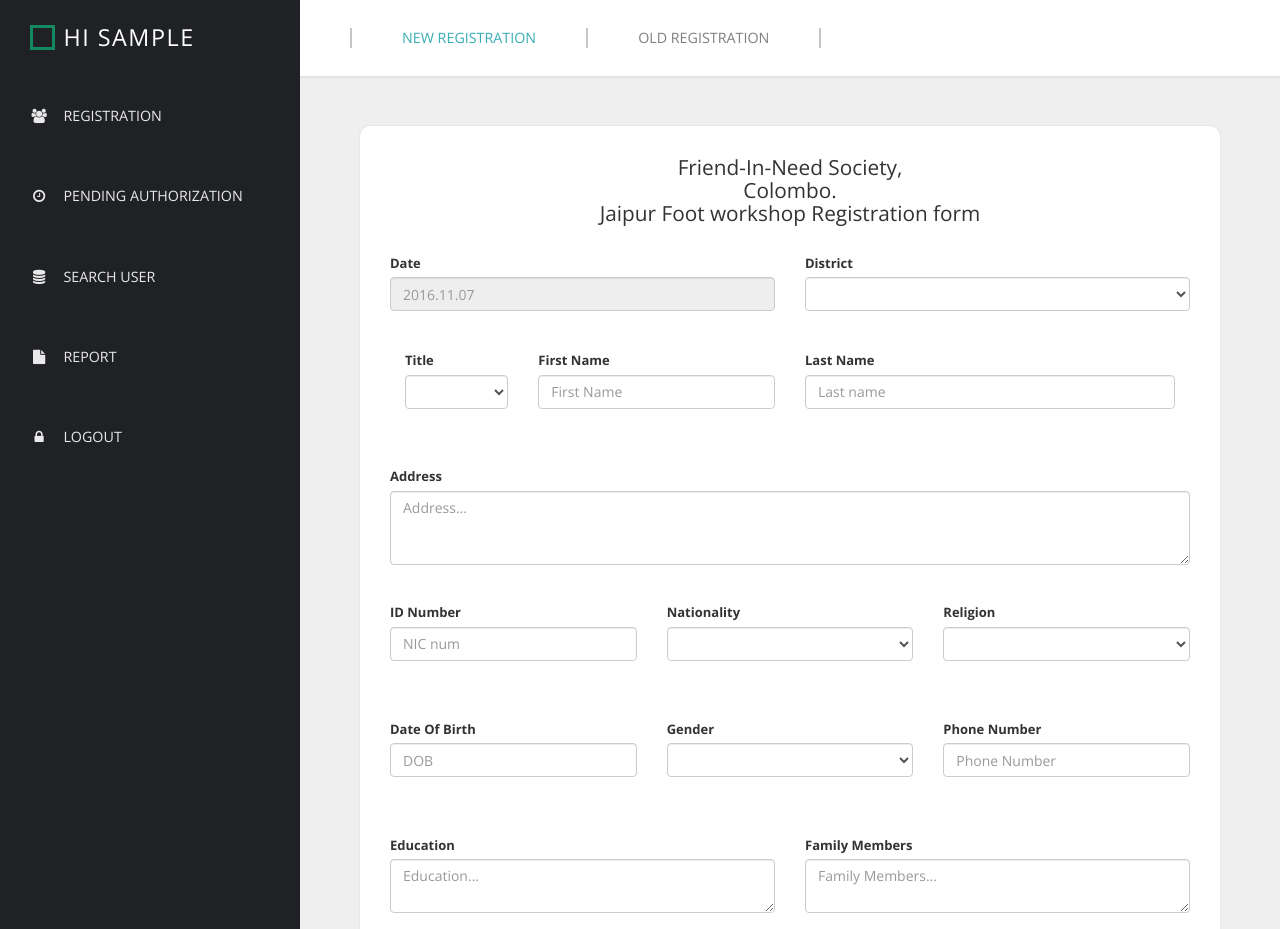
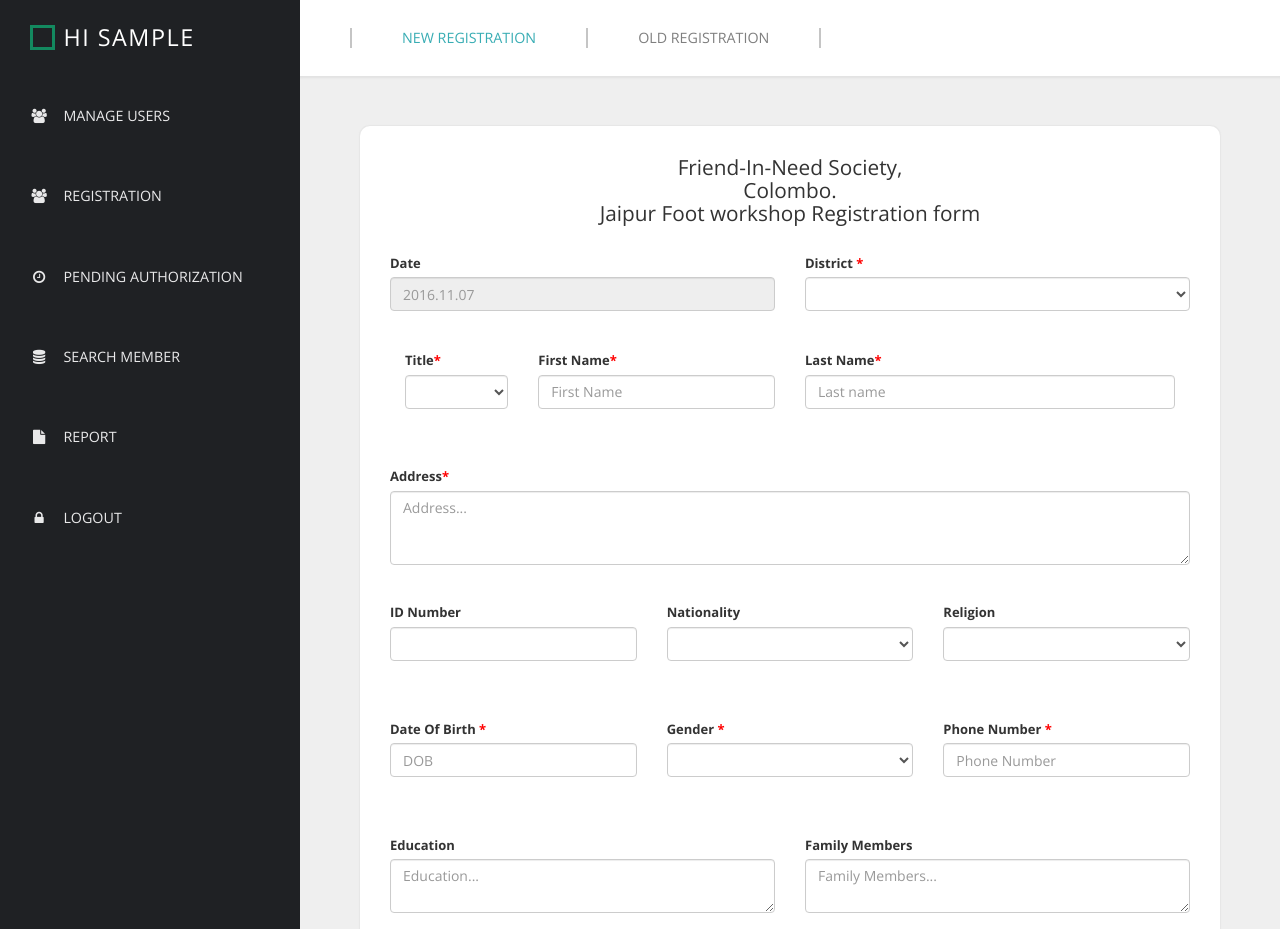
Before and after one commit to GENESIIS/lims, a PHP site: page /registration.php in a window 1280 px wide. Shown: the top 929 px of the page. Run offline with PHP 8.4, Linux system fonts and the light colour scheme; the visitor is signed in with stand-in values (Sample User, id 1); tables that the repository leaves empty hold one stand-in row (values such as "Sample post"); data that the repository does not hold is empty; some libraries are stand-ins or nearby versions.

Commit message:
Update registration.php

```diff
--- a/registration.php
+++ b/registration.php
@@ -49,6 +49,7 @@
 <script type="text/javascript" src="http://code.jquery.com/jquery.min.js"></script>
 <script src="http://ajax.googleapis.com/ajax/libs/jquery/1.6.4/jquery.min.js"></script>
 <script type="text/javascript" src="http://ajax.googleapis.com/ajax/libs/jqueryui/1.8.16/jquery-ui.min.js"></script>
+ <link href="css/error.css" rel="stylesheet">
 
 <script>
 
@@ -98,7 +99,7 @@
 
 
 jQuery(function() {
-    jQuery( "#datepicker" ).datepicker({ dateFormat: 'yy-mm-dd',changeYear: true,changeMonth:true, yearRange : '-90:yy+1'});
+    jQuery( "#datepicker" ).datepicker({ dateFormat: 'yy-mm-dd',changeYear: true,changeMonth:true, yearRange : '-90:yy+1', maxDate: '-1Y'});
 
 });
 jQuery(function() {
@@ -111,13 +112,28 @@
 
 </script>
 
+ <style>
+    .form-group.required .control-label:after {
+   content:"*";
+   color:red;
+}
+    </style>
+
+
   </head>
   <body>
     <!-- Left column -->
     <div class="templatemo-flex-row">
       <div class="templatemo-sidebar">
         <?php
-include 'menuuser.php';
+        if ($admin=="super") {
+            include 'smenue.php';
+        }elseif ($admin=="admin") {
+            include 'menu.php';
+            }  else {
+              include 'menuuser.php';
+            }
+
 
 
 		?>
@@ -148,14 +164,15 @@
              <form  class="templatemo-login-form" method="post" enctype="multipart/form-data">
                 <div id="reg">
                   <div class="row form-group">
+                      <div class="error"><span></span><?php echo $erleg ;echo $erknee; echo $erother;echo $erarm;   ?></div>
                     <div class="col-lg-6 col-md-6 form-group">
                         <label for="inputLastName">Date </label>
                         <input type="text" class="form-control"  disabled="" placeholder="<?php echo date("Y.m.d") ?>" name = "date"  >
                     </div>
 
-                        <div class="col-lg-6 col-md-6 form-group">
-                         <label for="inputLastName">District </label>
-                         <select class="form-control" name = "district" required="">
+                        <div class="col-lg-6 col-md-6 form-group required">
+                            <label for="inputLastName" class="control-label">District </label>
+                         <select class="form-control" name = "district" required="Please select the District">
 <!--                                     <option value="" disabled selected>--Select-- </option>-->
                                      <option value="<?php  echo $district ?>"><?php  echo $district ?></option>
 
@@ -167,7 +184,8 @@
                                         }
                                         ?>
                               </select>
-                  <label for="inputFirstName"> <?php echo $erdis  ?> </label>
+<!--                  <label for="inputFirstName" class="error"> <?php // echo $erdis  ?> </label>-->
+                  <div class="error"><span></span><?php echo $erdis  ?></div>
 
                  </div>
               </div>
@@ -175,8 +193,8 @@
 
               <div class="row form-group">
 			  <div class="col-lg-12  form-group">
-                <div class="col-lg-2 col-md-2 form-group">
-                    <label for="inputUsername">Title</label>
+                <div class="col-lg-2 col-md-2 form-group required">
+                    <label for="inputUsername" class="control-label">Title</label>
                     <select class="form-control" name = "title" required="">
                          <option value="<?php echo $title ?>"selected><?php echo $title ?></option>
                     <option value="Mr">Mr.</option>
@@ -186,20 +204,20 @@
                                 <option value="Rev.">Rev..</option>
                   </select>
 
-                    <label for="inputFirstName"> <?php echo $ertil  ?> </label>
+                    <label for="inputFirstName"> <div class="error"><span></span><?php echo $ertil  ?></div><?php //echo $ertil  ?> </label>
                 </div>
 
 
 
-				<div class="col-lg-4 col-md-4 form-group">
-                    <label for="inputUsername">First Name</label>
+				<div class="col-lg-4 col-md-4 form-group required">
+                    <label for="inputUsername" class="control-label">First Name</label>
                     <input type="text" class="form-control" id="inputUsername" placeholder="First Name" name = "fname" value="<?php echo $fname   ?>" required="">
                     <label for="inputFirstName"> <?php echo $erfnsme  ?> </label>
                 </div>
 
 
-                <div class="col-lg-6 col-md-6 form-group">
-                    <label for="inputEmail">Last Name</label>
+                <div class="col-lg-6 col-md-6 form-group required">
+                    <label for="inputEmail" class="control-label">Last Name</label>
                     <input type="text" class="form-control" id="inputEmail" placeholder="Last name" name = "lname" required="" value="<?php echo $lname   ?>">
 
                 </div>
@@ -207,7 +225,7 @@
 				</div>
               </div>
 
-			    <div class="row form-group">
+			    <div class="row form-group required">
                 <div class="col-lg-12 form-group">
                     <label class="control-label" for="inputNote">Address</label>
                     <textarea class="form-control" id="inputNote" rows="3" name = "address" placeholder="Address..." required=""><?php echo $address   ?></textarea>
@@ -220,9 +238,24 @@
                      <div class="row form-group">
                 <div class="col-lg-4 col-md-4 form-group">
                     <label for="inputFirstName">ID Number </label>
-                    <input  type="text" class="form-control" id="inputFirstName" placeholder="NIC num" name = "nic" value="<?php echo $nic   ?>">
+                    <input  onblur="myFunction1()" type="text" class="form-control" id="nc" name ="nic" value="<?php echo $nic   ?>" maxlength="10">
+
                     <label for="inputFirstName"> <?php echo $ersge ?> </label>
                 </div>
+                        <script>
+//                            function checkLength(el) {
+//                                    if (el.value.length != 10) {
+//                                      alert("length must be exactly 10 characters")
+//                                    }
+//                                  }
+                            function myFunction1() {
+                        var y = document.getElementById("nc").value;
+                        if((y.length!=10) || (isNaN(y))){
+                            alert('Please enter a valied NIC Number');
+                        }
+                    }
+
+                    </script>
 
 
                 <div class="col-lg-4 col-md-4 form-group">
@@ -238,7 +271,7 @@
 
                   </select>
 
-                     <label for="inputFirstName"> <?php echo $ergen  ?> </label>
+
                 </div>
 				<div class="col-lg-4 col-md-4 form-group">
                     <label for="inputLastName">Religion </label>
@@ -251,20 +284,19 @@
 
                   </select>
 
-                     <label for="inputFirstName"> <?php echo $ergen  ?> </label>
                 </div>
               </div>
 
 
 
 			   <div class="row form-group">
-                <div class="col-lg-4 col-md-4 form-group">
-                    <label for="inputFirstName">Date Of Birth </label>
+                <div class="col-lg-4 col-md-4 form-group required">
+                    <label for="inputFirstName" class="control-label">Date Of Birth </label>
                     <input type="text" class="form-control" id="datepicker" placeholder="DOB" name = "dob" value="<?php echo $dob  ?>" required="">
                     <label for="inputFirstName"> <?php echo $ersge ?> </label>
-                </div>
-                <div class="col-lg-4 col-md-4 form-group">
-                    <label for="inputLastName">Gender </label>
+               </div>
+                <div class="col-lg-4 col-md-4 form-group required">
+                    <label for="inputLastName" class="control-label">Gender </label>
                      <select class="form-control" name = "gender" value="<?php echo $gender   ?>">
 					 <option value="<?php echo $gender ?>"  selected><?php echo $gender ?></option>
                     <option value="Male">Male</option>
@@ -274,12 +306,23 @@
 
                      <label for="inputFirstName"> <?php echo $ergen  ?> </label>
                 </div>
-				<div class="col-lg-4 col-md-4 form-group">
-                    <label for="inputLastName">Phone Number </label>
-                    <input type="number" class="form-control" id="inputLastName" required="" placeholder="Phone Number" name = "number" value="<?php echo $number   ?>">
+				<div class="col-lg-4 col-md-4 form-group required">
+                    <label for="inputLastName" class="control-label">Phone Number </label>
+                    <input type="tel" class="form-control" id="tel" required=""  onblur="myFunction()" placeholder="Phone Number" name = "number" value="<?php echo $number ?>" maxlength="10">
                     <label for="inputFirstName"> <?php echo $ernum ?> </label>
                 </div>
               </div>
+
+                    <script>
+                    function myFunction() {
+                        var x = document.getElementById("tel").value;
+                        if((x.length!=10) || (isNaN(x))){
+                            alert('Please enter a valied Phone Number');
+                        }
+                    }
+                </script>
+
+
 
               <div class="row form-group">
                 <div class="col-lg-6 col-md-6 form-group">
@@ -324,7 +367,7 @@
                      <div class="row form-group">
                 <div class="col-lg-4 col-md-4 form-group">
                     <label for="inputNewPassword">Any Other Diseases? </label>
-                       <input type="text" class="form-control" id="inputNote" placeholder="Other Diseases?" name = "otdis" value="<?php echo $anyother   ?>" >
+                       <input type="text" class="form-control" id="inputNote" placeholder="Other Diseases?" name ="otdis" value="<?php echo $anyother   ?>" >
 
 
                 </div>
@@ -365,6 +408,7 @@
 
                     </div>
 
+
                      <!--button type="submit" class="templatemo-blue-button" name = "save">Save</button-->
                    <input type="button" class="templatemo-blue-button" id="ft" name="ft" value="Foot">
                    <input type="button" class="templatemo-blue-button" id="arm" name="arm" value="Arm">
@@ -372,14 +416,15 @@
 			 </div>
                           </div>
 
-                </div>
+                </div><div class="error"><span></span><?php echo $erleg ;echo $erknee; echo $erother;echo $erarm;   ?></div>
+                 <?php// echo $erleg ;echo $erknee; echo $erother;echo $erarm;   ?>
                           <br><br><br><br>
                                       <div class="row form-group" id="foot" style="display: none">
 
                                           <div class="col-lg-12  form-group">
-                                <div class="col-lg-6 col-md-6 form-group">
-                                    <label for="inputUsername">cause of amputation</label>
-                                     <select class="form-control" name = "footcause" value="<?php    ?>">
+                                <div class="col-lg-6 col-md-6 form-group required">
+                                    <label for="inputUsername" class="control-label">cause of amputation</label>
+                                     <select class="form-control" name = "footcause">
                                          <option value="0">--Select--</option>
                                     <option value="Road Accident">Road Accident</option>
                                     <option value="Train Accident">Train Accident</option>
@@ -406,7 +451,7 @@
 
 
                                                                     <div class="margin-right-15 templatemo-inline-block">
-                                                                      <input type="radio" name="leg"  value="Left Leg" id="r1" <?php //echo $left ?>>
+                                                                      <input type="radio" name="leg"  value="Left Leg" id="r1" <?php //echo $left ?> >
                                                                       <label for="r1" class="font-weight-400"><span></span>Left Leg</label>
                                                                     </div>
                                                                     <div class="margin-right-15 templatemo-inline-block">
@@ -417,13 +462,15 @@
                                                                       <input type="radio" name="leg"  value="Both"  id="r4" <?php //echo $both ?>>
                                                                       <label for="r4" class="font-weight-400"><span></span>Both Legs</label>
                                                                     </div>
-
-                                                                                         </div><?php echo $erleg ?>
+                                                                               <div class="margin-right-15 templatemo-inline-block">
+                                                                      <?php echo $erleg ?>
+                                                                    </div>
+                                                                                         </div>
 
                                                                                         <div class="col-lg-6 col-md-6 form-group">
 
                                                                                           <div class="margin-right-15 templatemo-inline-block">
-                                                                      <input type="radio" name="knee"  value="Above Knee" id="r5" <?php// echo $below ?>>
+                                                                      <input type="radio" name="knee"  value="Above Knee" id="r5" >
                                                                       <label for="r5" class="font-weight-400"><span></span>Above Knee</label>
                                                                     </div>
                                                                     <div class="margin-right-15 templatemo-inline-block">
@@ -444,9 +491,9 @@
                 <div class="row form-group" id="arms" style="display: none">
 
                                                       <div class="col-lg-12  form-group">
-                                           <div class="col-lg-6 col-md-6 form-group">
-                                    <label for="inputUsername">cause of amputation</label>
-                                     <select class="form-control" name = "armcause" value="<?php  ?>">
+                                           <div class="col-lg-6 col-md-6 form-group required">
+                                    <label for="inputUsername" class="control-label">cause of amputation</label>
+                                     <select class="form-control" name = "armcause">
                                          <option value="0">--Select--</option>
                                     <option value="Accident">Accident</option>
                                     <option value="From Birth">From Birth</option>
@@ -508,9 +555,9 @@
 
                 <div class="row form-group" id="othr" style="display: none">
                                                       <div class="col-lg-12  form-group">
-                                           <div class="col-lg-6 col-md-6 form-group">
-                                    <label for="inputUsername">cause of Disability</label>
-                                     <select class="form-control" name = "othercause" value="<?php echo $title   ?>">
+                                           <div class="col-lg-6 col-md-6 form-group required">
+                                    <label for="inputUsername" class="control-label">cause of Disability</label>
+                                     <select class="form-control" name = "othercause" >
                                          <option value="0">--Select--</option>
                                     <option value="Accident">Accident</option>
                                     <option value="From Birth">From Birth</option>
```
